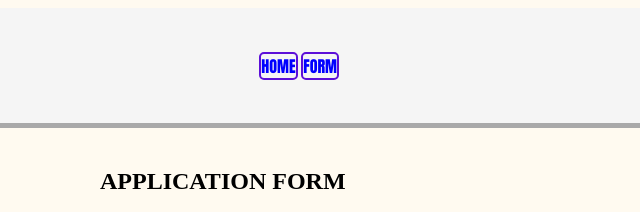
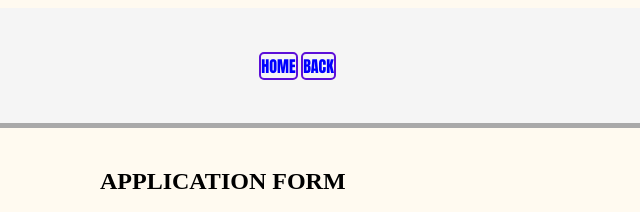
Before and after one commit to Emmanuel-Imeh/Combined-Assignment, a plain HTML site: page Assignment-1/form.html in a window 1280 px wide. Shown: the top 212 px of the page, 307-947 px from the left. Drawn offline with Linux system fonts and the light colour scheme.

Commit message:
Add new changes

```diff
--- a/Assignment-1/form.html
+++ b/Assignment-1/form.html
@@ -23,7 +23,7 @@
                 <nav aria-label="navigation" class="menu">
                     <ul id="nav-ul">
                         <li id="navli"><a href="/index.html" class="menu" id="Back-to-home">HOME</a></li>
-                        <li id="navli"><a href="form.html" class="menu" id="galary">FORM</a></li>
+                        <li id="navli"><a href="index.html" class="menu" id="galary">BACK</a></li>
                     </ul>
                 </nav>
             </section>
```
